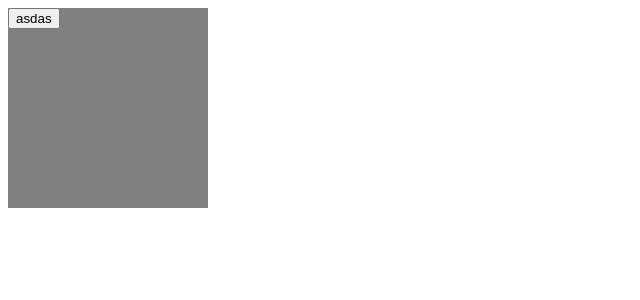
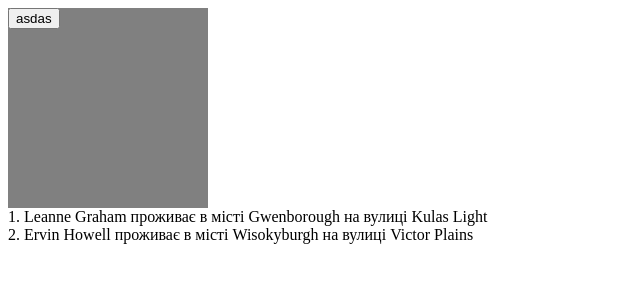
Before and after one commit to Igortt6/ulbuTV_react-TS, a React (Vite) app: page / in a window 1280 px wide. Shown: the top 300 px of the page, without its empty margins (0-640 px from the left). Built offline with nearby package versions, Linux system fonts and the light colour scheme.

Commit message:
UserList component

```diff
--- a/src/App.tsx
+++ b/src/App.tsx
@@ -1,11 +1,40 @@
 import Card, { CardVariant } from "./components/Card";
+import UserList from "./components/UserList";
+import { IUser } from "./types/types";
 
 function App() {
+  const users: IUser[] = [
+    {
+      id: 1,
+      name: 'Leanne Graham',
+      username: 'Bret',
+      email: 'Sincere@april.biz',
+      address: {
+        street: 'Kulas Light',
+        city: 'Gwenborough',
+        zipcode: '92998 - 3874',
+
+      },
+    },
+    {
+      id: 2,
+      name: 'Ervin Howell',
+      username: 'Antonette',
+      email: 'Shanna@melissa.tv',
+      address: {
+        street: 'Victor Plains',
+        city: 'Wisokyburgh',
+        zipcode: '90566 - 7771',
+
+      },
+    },
+  ]
   return (
     <div>
       <Card variant={CardVariant.primary} height="200px" width="200px">
         <button>asdas</button>
       </Card>
+      <UserList users={users} />
     </div>
   );
 }
--- /dev/null
+++ b/src/components/UserList.tsx
@@ -0,0 +1,19 @@
+import { FC } from "react";
+import { IUser } from "../types/types";
+
+interface UserListProps {
+    users: IUser[];
+
+}
+const UserList: FC<UserListProps> = ({ users }) => {
+    return (
+        <>
+            {users.map(user =>
+                <div key={user.id} >
+                    {user.id}. {user.name} проживає в місті {user.address.city} на вулиці {user.address.street}
+                </div>
+            )}
+        </>
+    )
+}
+export default UserList;
--- /dev/null
+++ b/src/types/types.tsx
@@ -0,0 +1,13 @@
+export interface IAddress {
+    street: string;
+    city: string;
+    zipcode: string;
+}
+
+export interface IUser {
+    id: number;
+    name: string;
+    username: string;
+    email: string;
+    address: IAddress;
+}
```
Also changed, not shown: 1 other file (tests, documents, lock files or other folders).
